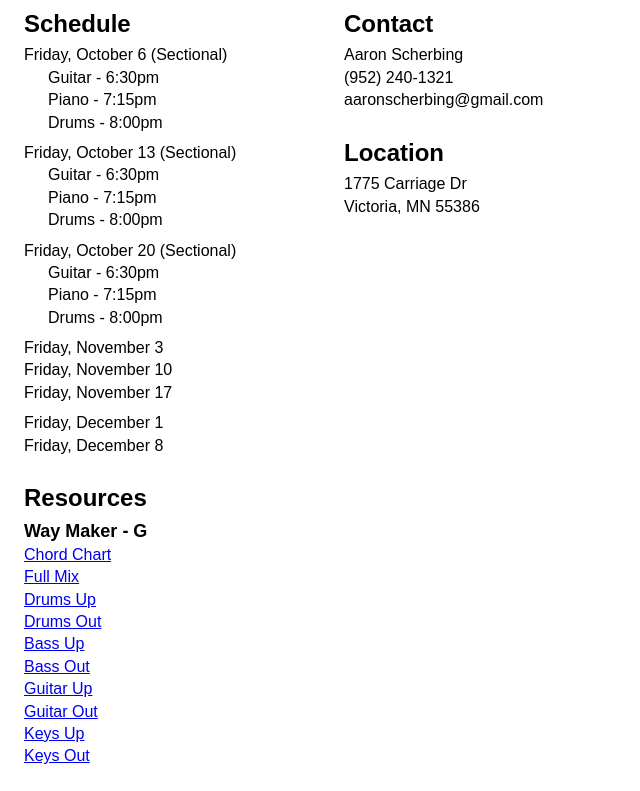
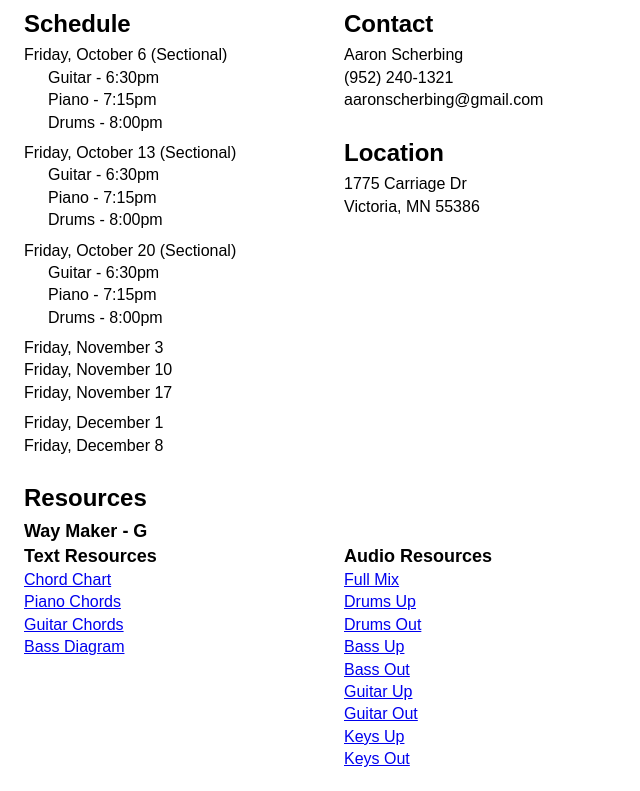
Before and after one commit to aaronscherbing/kidsworshipworkshop.com, a plain HTML site: page index.html in a window 1280 px wide. Shown: the part 82-873 px from the top of the page, without its empty margins (0-640 px from the left). Drawn offline with Linux system fonts and the light colour scheme; a web font is replaced by a local one.

Commit message:
Add text resources.

```diff
--- a/index.html
+++ b/index.html
@@ -51,10 +51,17 @@
         </div>
 
         <h2>Resources</h2>
+        <h3>Way Maker - G</h3>
         <div class="flex-row wrap">
             <div class="flex-column">
-                <h3>Way Maker - G</h3>
+                <h3>Text Resources</h3>
                 <div><a href="/WayMaker-G.pdf">Chord Chart</a></div>
+                <div><a href="/WayMaker-KWW-PianoChords.png">Piano Chords</a></div>
+                <div><a href="/WayMaker-KWW-GuitarChords.png">Guitar Chords</a></div>
+                <div><a href="/WayMaker-KWW-BassDiagram.png">Bass Diagram</a></div>
+            </div>
+            <div class="flex-column">
+                <h3>Audio Resources</h3>
                 <div><a href="/WayMaker-KWW-FullMix.mp3">Full Mix</a></div>
                 <div><a href="/WayMaker-KWW-DrumsUp.mp3">Drums Up</a></div>
                 <div><a href="/WayMaker-KWW-DrumsOut.mp3">Drums Out</a></div>
```
Also changed, not shown: WayMaker-KWW-BassDiagram.png (added), WayMaker-KWW-GuitarChords.png (added), WayMaker-KWW-PianoChords.png (added).
